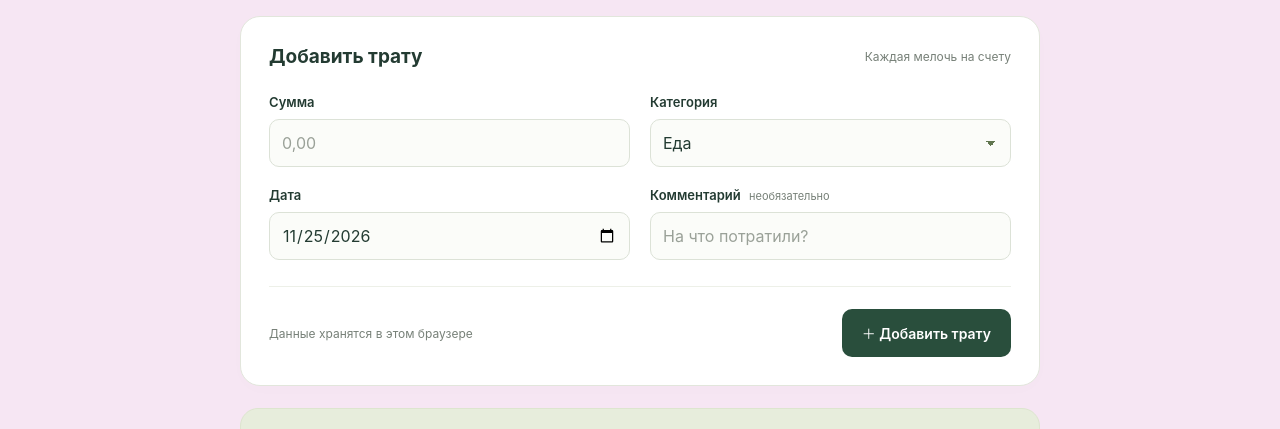
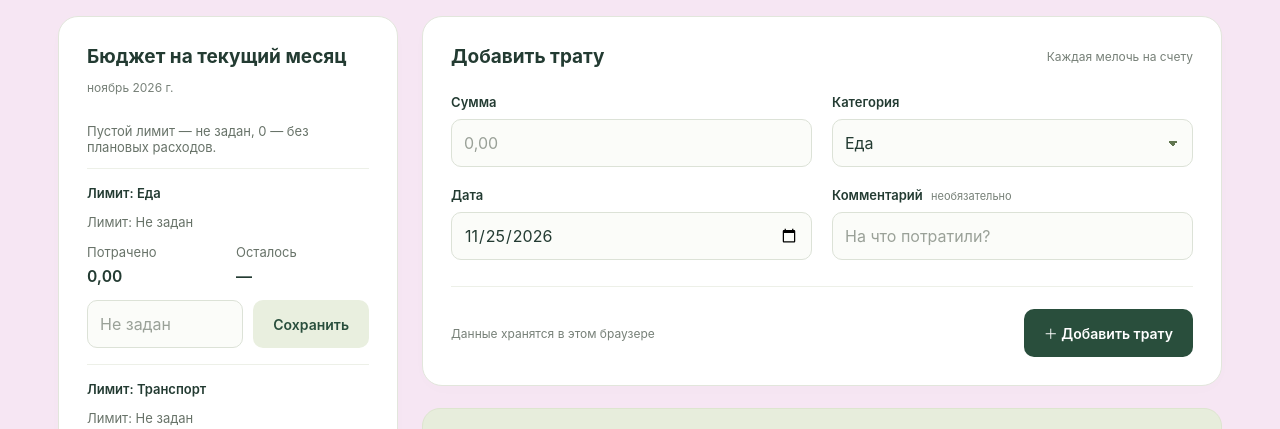
Before and after one commit to MARATARAY/Uchet-rashodov, a plain HTML site: page index.html in a window 1280 px wide. Shown: the part 131-560 px from the top of the page. Drawn offline with Linux system fonts and the light colour scheme.

Commit message:
Перенести бюджет влево и добавить отчёт проверки

```diff
--- a/index.html
+++ b/index.html
@@ -13,6 +13,13 @@
       <span class="brand-mark" aria-hidden="true">↗</span>
       <div><p class="eyebrow">СЕМЕЙНЫЙ БЮДЖЕТ</p><h1>Наши расходы</h1></div>
     </header>
+    <div class="workspace">
+    <section class="card category-summary" aria-labelledby="budget-title">
+      <div class="section-heading"><div><h2 id="budget-title">Бюджет на текущий месяц</h2><p id="budget-month" class="quiet"></p></div></div>
+      <p class="limit-help">Пустой лимит — не задан, 0 — без плановых расходов.</p>
+      <div id="category-limits" role="group" aria-labelledby="budget-title"></div>
+    </section>
+    <div class="expense-content">
     <section class="card" aria-labelledby="form-title">
       <div class="section-heading"><h2 id="form-title">Добавить трату</h2><span class="quiet">Каждая мелочь на счету</span></div>
       <form id="expense-form" novalidate>
@@ -36,16 +43,13 @@
       <div><p id="total-title">Итого за текущий месяц</p><span id="month-label"></span></div>
       <strong id="month-total" aria-live="polite">0,00</strong>
     </section>
-    <section class="card category-summary" aria-labelledby="budget-title">
-      <div class="section-heading"><div><h2 id="budget-title">Бюджет на текущий месяц</h2><p id="budget-month" class="quiet"></p></div></div>
-      <p class="limit-help">Пустой лимит — не задан, 0 — без плановых расходов.</p>
-      <div id="category-limits" role="group" aria-labelledby="budget-title"></div>
-    </section>
     <section class="card history" aria-labelledby="history-title">
       <div class="section-heading"><h2 id="history-title">Все траты</h2><span class="quiet">Сначала новые</span></div>
       <p id="empty-state" class="empty">Пока нет трат<span>Добавьте первую — она появится здесь.</span></p>
       <ul id="expense-list" class="expense-list"></ul>
     </section>
+    </div>
+    </div>
     <footer class="page-footer">Маленькие записи. Понятный бюджет.</footer>
   </main>
   <dialog id="delete-dialog" aria-labelledby="delete-title" aria-describedby="delete-description">
--- a/styles.css
+++ b/styles.css
@@ -1,7 +1,9 @@
 :root { color-scheme: light; font-family: -apple-system, BlinkMacSystemFont, "Segoe UI", sans-serif; color: #233b32; background: #F6E6F3; font-synthesis: none; }
 * { box-sizing: border-box; }
 body { margin: 0; }
-.page { width: min(100% - 40px, 800px); margin: 56px auto 28px; }
+.page { width: min(100% - 40px, 1164px); margin: 56px auto 28px; }
+.workspace { display: grid; grid-template-columns: 340px minmax(0, 800px); gap: 24px; align-items: start; }
+.expense-content { min-width: 0; }
 .page-header { display: flex; align-items: center; gap: 16px; margin-bottom: 32px; }
 .brand-mark { display: grid; place-items: center; width: 52px; height: 52px; background: #e2e9d9; border-radius: 17px; font-size: 30px; }
 .eyebrow { margin: 0 0 6px; font-size: 10px; letter-spacing: 2px; font-weight: 700; color: #70816f; }
@@ -37,7 +39,7 @@ button:hover { background: #1c3d2d; }
 #month-label { color: #718064; font-size: 12px; }
 #month-total { font-size: clamp(25px, 5vw, 34px); letter-spacing: -1px; font-variant-numeric: tabular-nums; overflow-wrap: anywhere; min-width: 0; text-align: right; }
 .history .section-heading { margin-bottom: 8px; }
-.category-summary { margin-bottom: 22px; }
+.category-summary { min-width: 0; }
 .category-summary .section-heading { margin-bottom: 16px; }
 .limit-help, .limit-saved { font-size: 13px; color: #687369; overflow-wrap: anywhere; }
 .limit-form { min-width: 0; padding: 16px 0; border-top: 1px solid #edf0e8; }
@@ -71,6 +73,10 @@ dialog::backdrop { background: #172d2366; }
 .empty span { display: block; margin-top: 9px; color: #828a80; font-size: 13px; font-weight: 400; }
 .page-footer { text-align: center; font-size: 11px; color: #8a9384; margin-top: 26px; }
 .sr-only { position: absolute; width: 1px; height: 1px; padding: 0; overflow: hidden; clip-path: inset(50%); white-space: nowrap; }
+@media (max-width: 1000px) {
+  .page { max-width: 800px; }
+  .workspace { grid-template-columns: minmax(0, 1fr); }
+}
 @media (max-width: 560px) {
   .page { width: calc(100% - 28px); margin-top: 28px; }
   .page-header { margin-bottom: 24px; }
```
Also changed, not shown: 1 other file.
